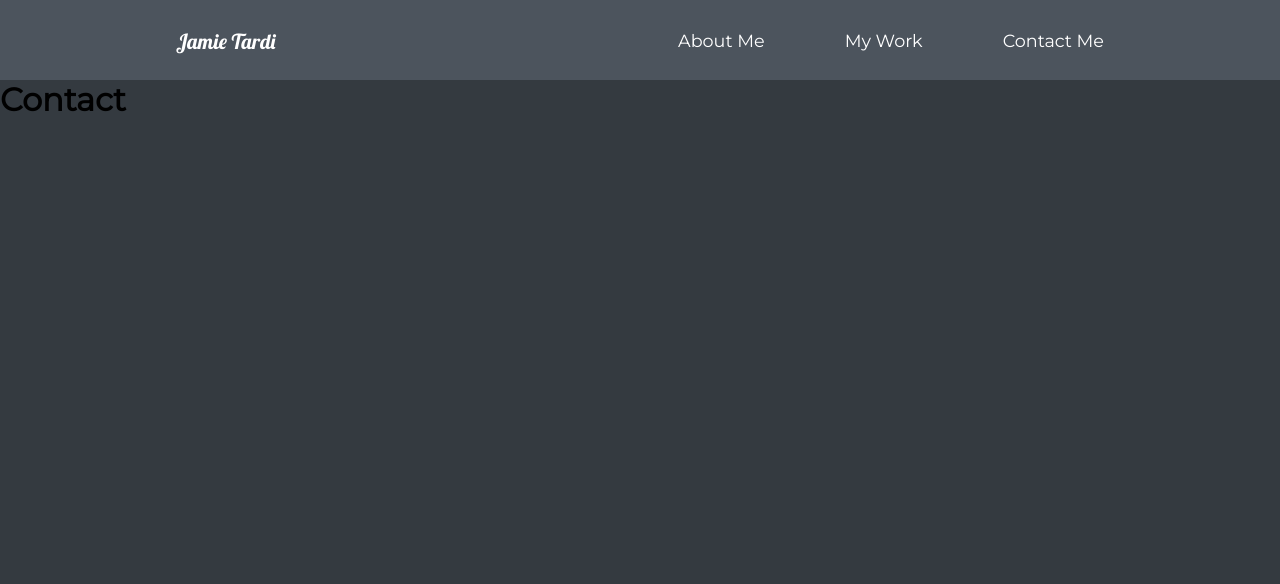
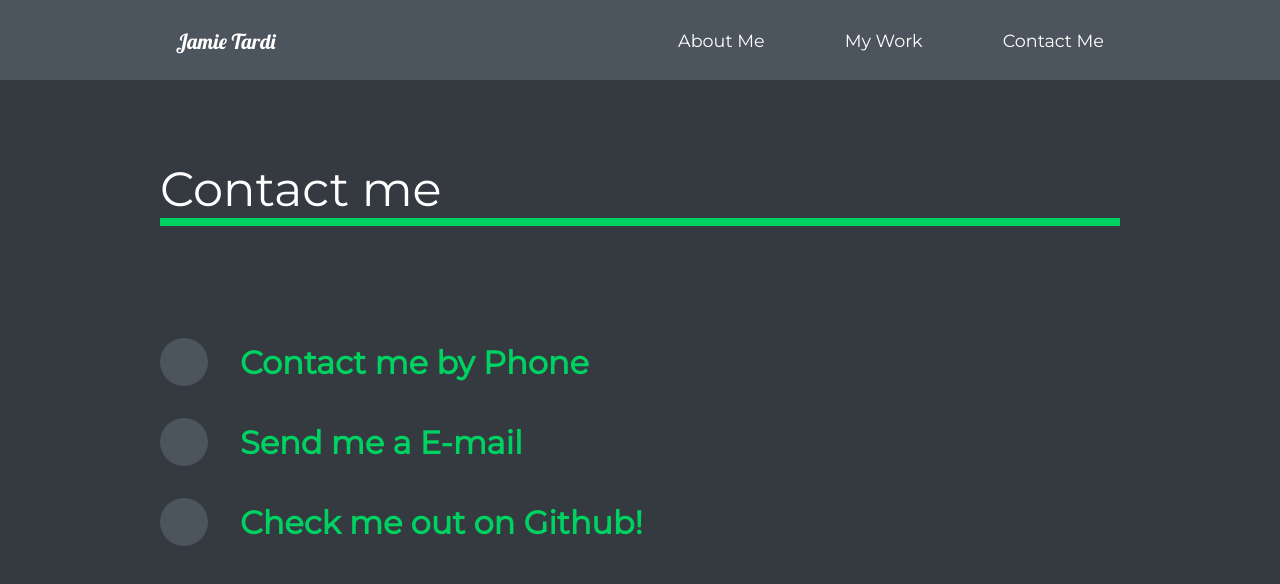
Before and after one commit to jamieTardi/react-portfolio, a React (Create React App) app in the folder portfolio/: page /contact-me in a window 1280 px wide. Shown: the top 584 px of the page. Built offline with nearby package versions, Linux system fonts and the light colour scheme.

Commit message:
added contact page

```diff
--- a/portfolio/src/pages/ContactUs.js
+++ b/portfolio/src/pages/ContactUs.js
@@ -1,11 +1,89 @@
 import React from 'react';
 import { motion } from 'framer-motion'
-import { pageAnimation } from '../animation'
+import { pageAnimation, titleAnim, projectLineAnim } from '../animation'
+import styled from 'styled-components'
+import Toggle from '../components/Toggle'
 
 export default function ContactUs() {
     return (
-        <motion.div variants={pageAnimation} initial="hidden" animate="show" exit="exit">
-            <h1>Contact</h1>
-        </motion.div>
+        <ContactStyle variants={pageAnimation} initial="hidden" animate="show" exit="exit">
+            <Title>
+                <Hide>
+                    <motion.h2 variants={titleAnim}>Contact me</motion.h2>
+                    <motion.div variants={projectLineAnim} className="line"></motion.div>
+                </Hide>
+            </Title>
+            <Hide>
+            <Social variants={titleAnim}>
+            <Circle classname="circle"/>
+            <Toggle title="Contact me by Phone">
+
+                <h3 className="message">My Phone Number is: 07557990224</h3>
+                </Toggle>
+               </Social>
+                </Hide>
+                <Hide>
+                <Social variants={titleAnim}>
+                <Circle classname="circle"/>
+                <Toggle title="Send me a E-mail">
+                <h3 className="message">My E-mail is jamie.tardi@gmail.com</h3>
+                </Toggle>
+                </Social>
+                </Hide>
+                <Hide>
+                <Social variants={titleAnim}>
+                <Circle classname="circle"/>
+                <Toggle title="Check me out on Github!">
+                <h3 className="message"><LinkStyled href="https://github.com/jamieTardi" target="_blank">Click on this to go to my GitHub</LinkStyled></h3>
+                </Toggle>
+                </Social>
+                </Hide>
+        </ContactStyle>
     )
 }
+
+const ContactStyle = styled(motion.div)`
+padding: 5rem 10rem;
+color: #353535;
+min-height: 90vh;
+.line{
+height: 0.5rem;
+background: #00D261;
+margin-bottom: 3rem
+}
+`
+
+const Title = styled(motion.div)`
+margin-bottom: 4rem;
+color: white;
+`
+
+const Hide = styled(motion.div)`
+overflow: hidden;
+`
+
+const Social = styled(motion.div)`
+display: flex;
+align-items: center;
+gap: 2rem;
+margin-bottom: 2rem;
+cursor: pointer;
+h2{
+    margin-left: 2rem
+}
+
+
+`
+
+const Circle = styled.div`
+border-radius: 50%;
+min-width: 3rem;
+height: 3rem;
+background: #4C545D;
+
+`
+
+const LinkStyled = styled.a`
+text-decoration: none;
+color: white;
+`
```
Also changed, not shown: portfolio/src/animation.js (line endings or trailing spaces), 1 other file (tests, documents, lock files or other folders).
